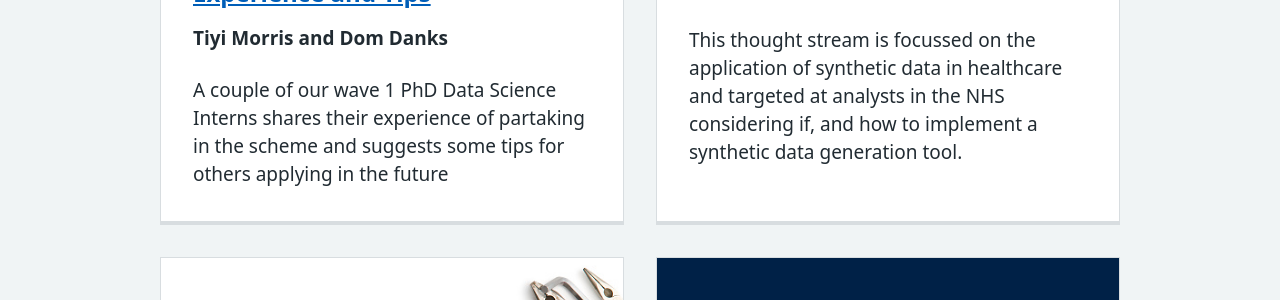
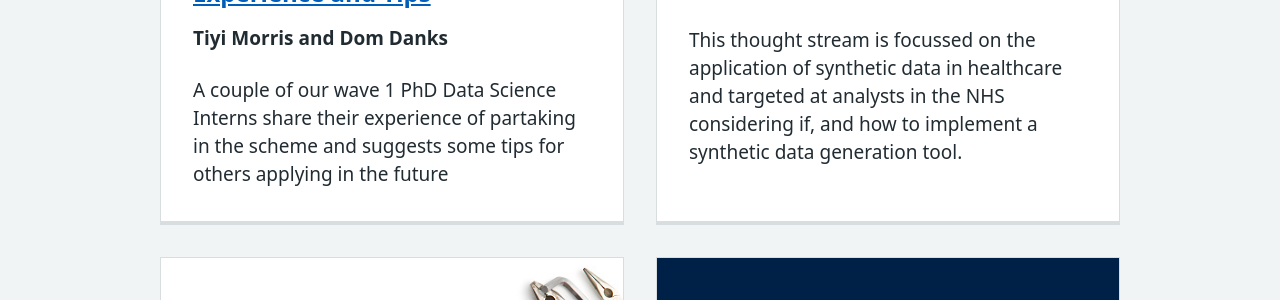
Before and after one commit to nhsx/AnalyticsUnit, a Jekyll site: the page built from thinking.md, in a window 1280 px wide and 900 px high, scrolled down 2152 px. Shown: the part 183-483 px from the top of the window. Built offline with Jekyll 4.4.1, drawn with Linux system fonts in a browser that asks for light colours.

Commit message:
Minor_typefix

```diff
--- a/DSInternWave1Experience.md
+++ b/DSInternWave1Experience.md
@@ -1,7 +1,7 @@
 ---
 layout: base
 title: Data Science Internships - Student Experiences
-description: A couple of our wave 1 PhD Data Science Interns shares their experience of partaking in the scheme and suggests some tips for others applying in the future
+description: A couple of our wave 1 PhD Data Science Interns share their experience of partaking in the scheme and suggests some tips for others applying in the future
 permalink: DSInternWave1Experience.html
 ---
 
--- a/_data/thinking.yml
+++ b/_data/thinking.yml
@@ -34,7 +34,7 @@
   link: DSInternWave1Experience.html
   stage: interested
   image: assets/img/Experience.jpeg
-  description: A couple of our wave 1 PhD Data Science Interns shares their experience of partaking in the scheme and suggests some tips for others applying in the future
+  description: A couple of our wave 1 PhD Data Science Interns share their experience of partaking in the scheme and suggests some tips for others applying in the future
   author: Tiyi Morris and Dom Danks
   date: October 2021
 
```
